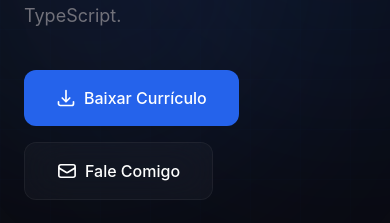
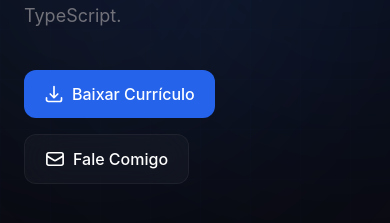
Before and after one commit to jairalvarengapereira/Portfolio, a Next.js app: page / in a window 390 px wide. Shown: the part 621-844 px from the top of the page. Built offline with nearby package versions, Linux system fonts and the light colour scheme; no server answers.

Commit message:
fix: reduce button padding on mobile for same-line layout

```diff
--- a/components/Hero.tsx
+++ b/components/Hero.tsx
@@ -86,7 +86,7 @@ export default function Hero() {
               <a
                 href="/jairap-dev.pdf"
                 download
-                className="group relative inline-flex items-center gap-2 px-8 py-4 bg-blue-600 text-white font-medium rounded-xl transition-all duration-300 hover:bg-blue-500 hover:shadow-xl hover:shadow-blue-500/25"
+                className="group relative inline-flex items-center gap-2 px-5 py-3 md:px-8 md:py-4 bg-blue-600 text-white font-medium rounded-xl transition-all duration-300 hover:bg-blue-500 hover:shadow-xl hover:shadow-blue-500/25"
               >
                 <svg xmlns="http://www.w3.org/2000/svg" className="h-5 w-5" fill="none" viewBox="0 0 24 24" stroke="currentColor" strokeWidth={2}>
                   <path strokeLinecap="round" strokeLinejoin="round" d="M3 16.5v2.25A2.25 2.25 0 005.25 21h13.5A2.25 2.25 0 0021 18.75V16.5M16.5 12L12 16.5m0 0L7.5 12m4.5 4.5V3" />
@@ -95,7 +95,7 @@ export default function Hero() {
               </a>
               <a
                 href="#contato"
-                className="inline-flex items-center gap-2 px-8 py-4 glass text-white font-medium rounded-xl transition-all duration-300 hover:bg-white/10 border border-white/10"
+                className="inline-flex items-center gap-2 px-5 py-3 md:px-8 md:py-4 glass text-white font-medium rounded-xl transition-all duration-300 hover:bg-white/10 border border-white/10"
               >
                 <svg xmlns="http://www.w3.org/2000/svg" className="h-5 w-5" fill="none" viewBox="0 0 24 24" stroke="currentColor" strokeWidth={2}>
                   <path strokeLinecap="round" strokeLinejoin="round" d="M21.75 6.75v10.5a2.25 2.25 0 01-2.25 2.25h-15a2.25 2.25 0 01-2.25-2.25V6.75m19.5 0A2.25 2.25 0 0019.5 4.5h-15a2.25 2.25 0 00-2.25 2.25m19.5 0v.243a2.25 2.25 0 01-1.07 1.916l-7.5 4.615a2.25 2.25 0 01-2.36 0L3.32 8.91a2.25 2.25 0 01-1.07-1.916V6.75" />
```
